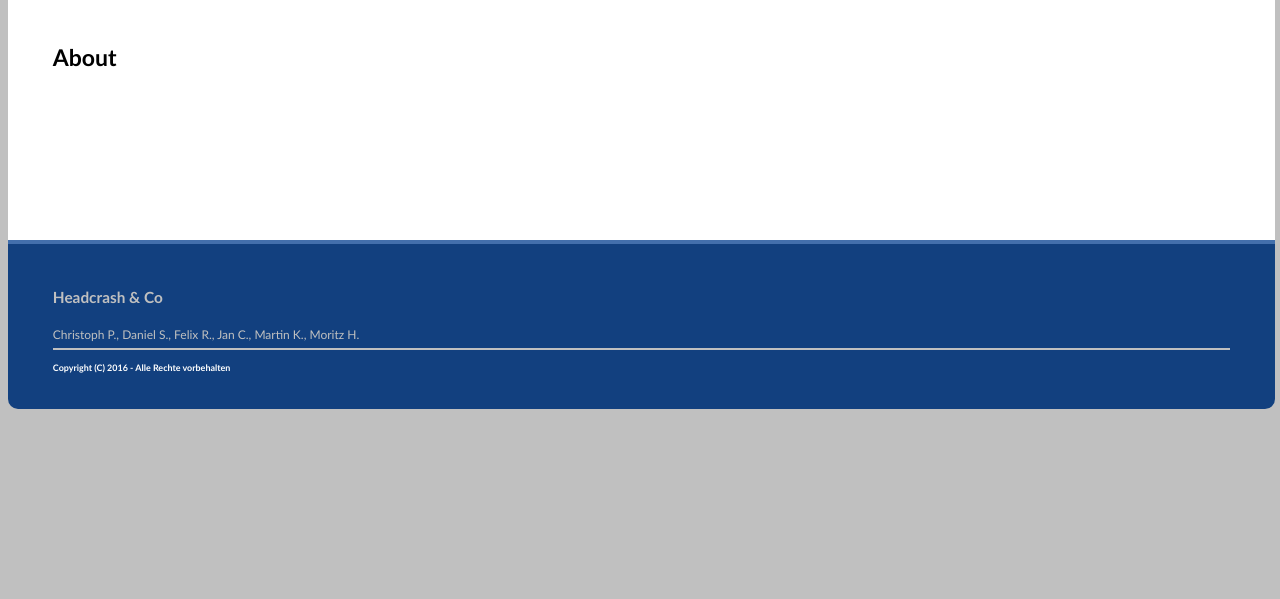
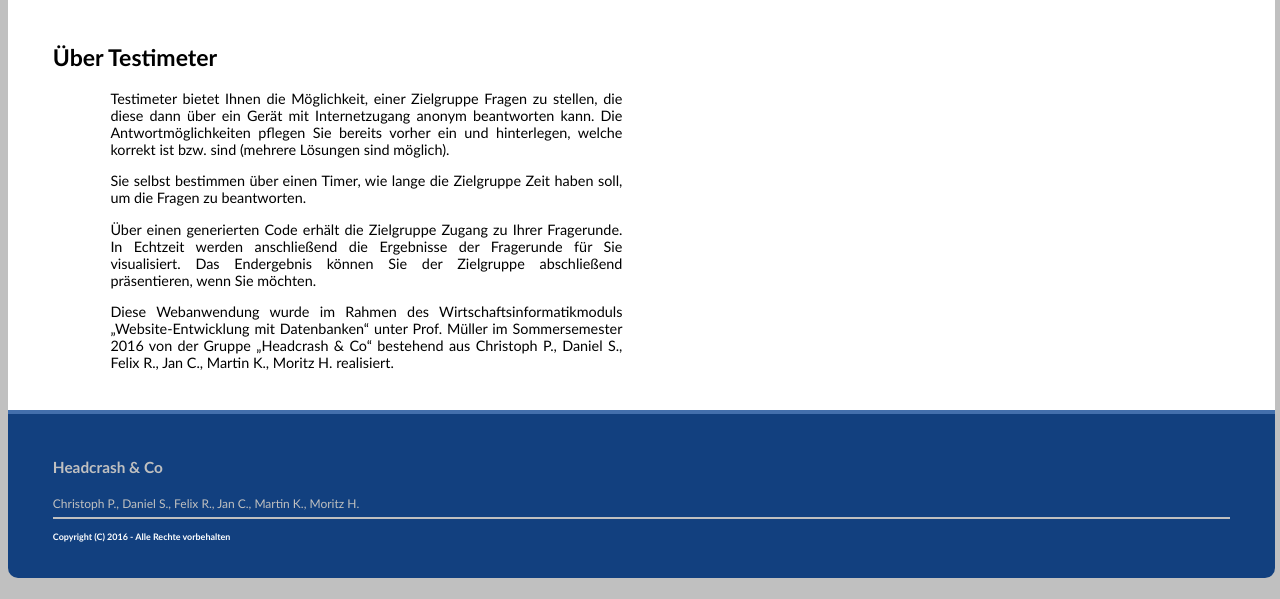
Before and after one commit to mart1n89/wemb, a PHP site: page /about in a window 1280 px wide. Shown: the part 201-800 px from the top of the page. Run offline with PHP 8.4, Linux system fonts and the light colour scheme.

Commit message:
About Implementiert

```diff
--- a/public/css/default.css
+++ b/public/css/default.css
@@ -5,18 +5,26 @@ body {
         height: auto;
 }
 
-
 div {
     background-color: white;
     /*margin: 1vh 0vw 1vh 0vw;*/
     }
 
 .logo
-        {
-        float: right;
-        width: 8vw;
-        height: auto;
-        }
+    {
+    float: right;
+    width: 8vw;
+    height: auto;
+    }
+/*Funktioniert nicht!*/
+/*#about{
+    font-size: 1.2em;
+    text-align: justify;
+    margin-left:4.5vw;
+    width:40vw;
+}    */
+
+
 
 /** Structure */
 #header {
--- a/views/about/index.php
+++ b/views/about/index.php
@@ -1 +1,7 @@
-<h2>About</h2>
+<h2>Über Testimeter</h2>
+<div style="font-size: 1.2em; text-align: justify; margin-left:4.5vw; width:40vw;" >
+    <p>Testimeter bietet Ihnen die Möglichkeit, einer Zielgruppe Fragen zu stellen, die diese dann über ein Gerät mit Internetzugang anonym beantworten kann. Die Antwortmöglichkeiten pflegen Sie bereits vorher ein und hinterlegen, welche korrekt ist bzw. sind (mehrere Lösungen sind möglich).</p>
+    <p>Sie selbst bestimmen über einen Timer, wie lange die Zielgruppe Zeit haben soll, um die Fragen zu beantworten.</p>
+    <p>Über einen generierten Code erhält die Zielgruppe Zugang zu Ihrer Fragerunde. In Echtzeit werden anschließend die Ergebnisse der Fragerunde für Sie visualisiert. Das Endergebnis können Sie der Zielgruppe abschließend präsentieren, wenn Sie möchten.</p>
+    <p>Diese Webanwendung wurde im Rahmen des Wirtschaftsinformatikmoduls „Website-Entwicklung mit Datenbanken“ unter Prof. Müller im Sommersemester 2016 von der Gruppe „Headcrash & Co“ bestehend aus Christoph P., Daniel S., Felix R., Jan C., Martin K., Moritz H. realisiert.</p>
+</div>
```
